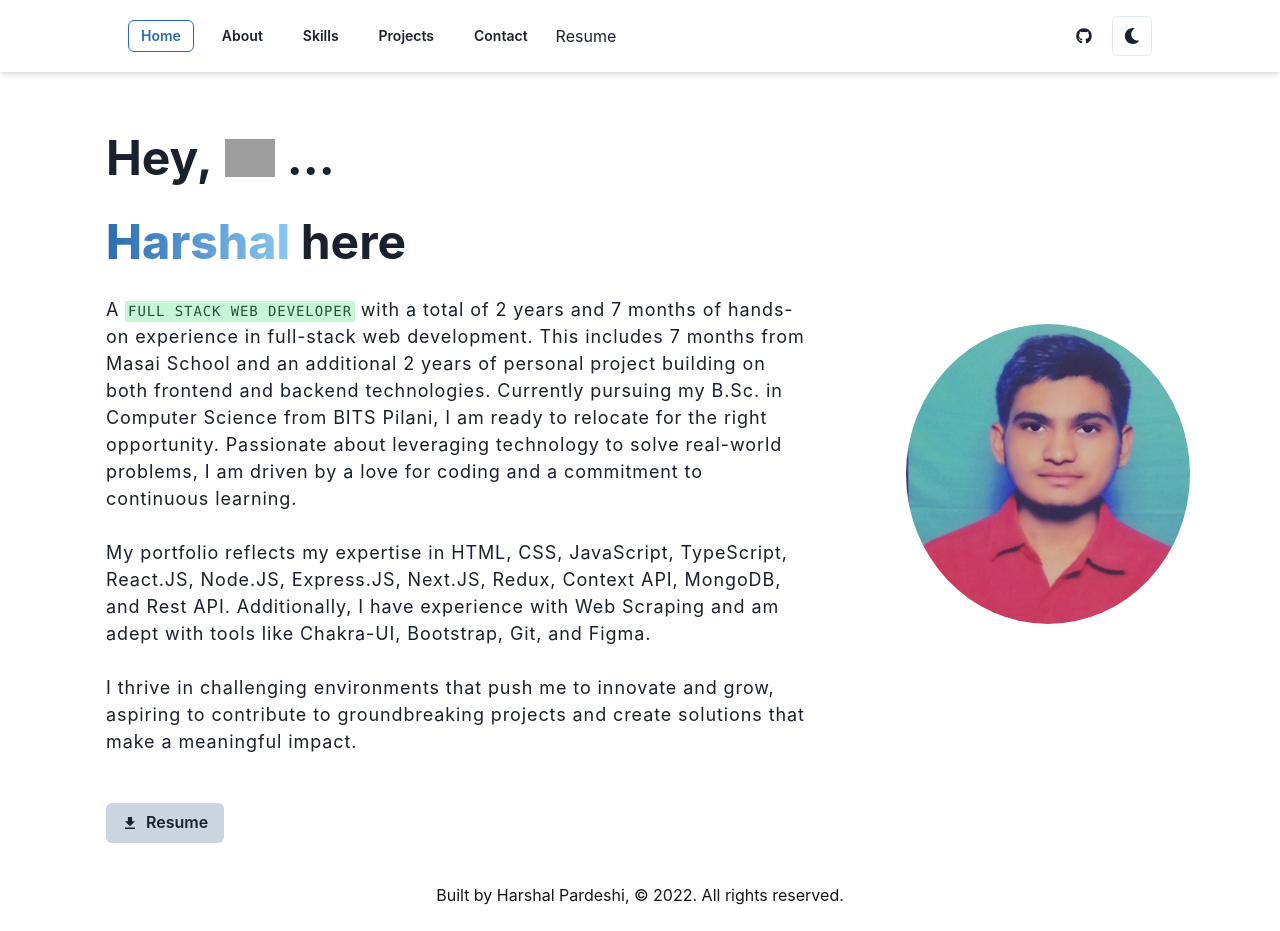
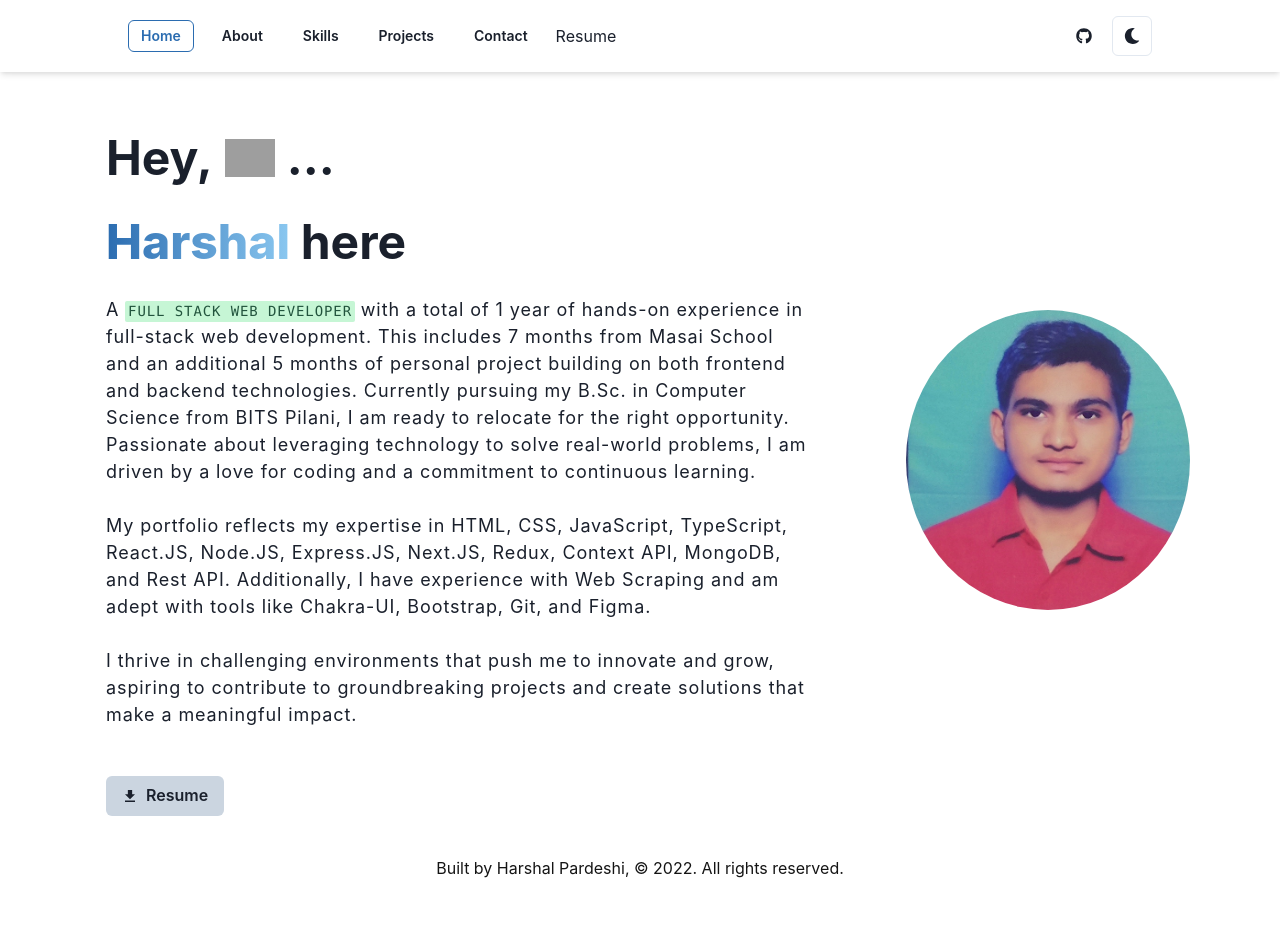
Before and after one commit to Hashal890/Hashal890.github.io, a React (Create React App) app: page / in a window 1280 px wide. After the commit the page ends 904 px from the top, so only its background shows below. Built offline with nearby package versions, Linux system fonts and the light colour scheme; grey boxes are pictures that could not be loaded.

Commit message:
added some changes in intro

```diff
--- a/src/Components/HomeBanner.jsx
+++ b/src/Components/HomeBanner.jsx
@@ -84,10 +84,10 @@ export default function HomeBanner() {
         >
           <span>
             A <Code colorScheme="green">FULL STACK WEB DEVELOPER</Code> with a
-            total of 2 years and 7 months of hands-on experience in full-stack
-            web development. This includes 7 months from Masai School and an
-            additional 2 years of personal project building on both frontend and
-            backend technologies. Currently pursuing my B.Sc. in Computer
+            total of 1 year of hands-on experience in full-stack web
+            development. This includes 7 months from Masai School and an
+            additional 5 months of personal project building on both frontend
+            and backend technologies. Currently pursuing my B.Sc. in Computer
             Science from BITS Pilani, I am ready to relocate for the right
             opportunity. Passionate about leveraging technology to solve
             real-world problems, I am driven by a love for coding and a
```
